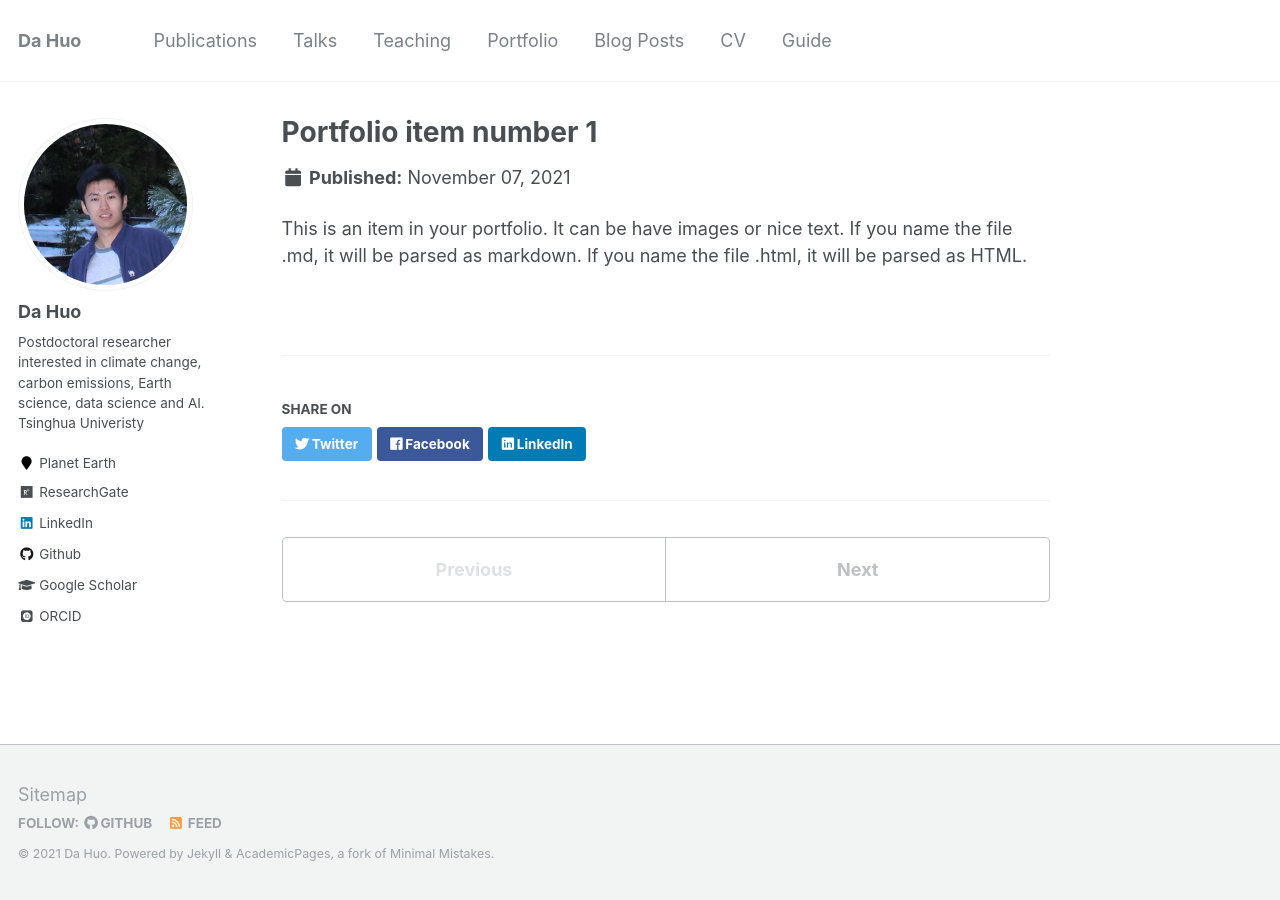
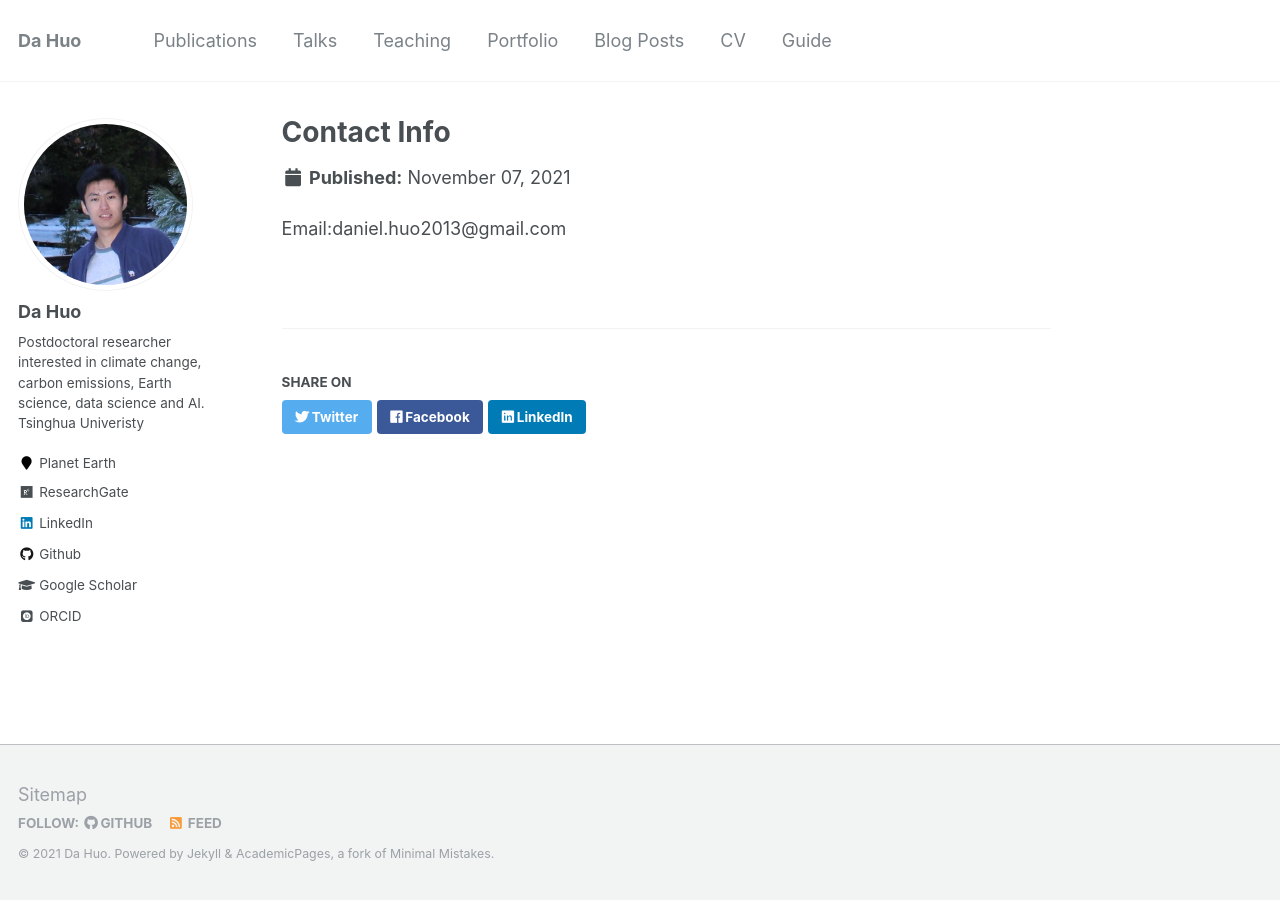
Before and after one commit to dh107/dh107.github.io, a Jekyll site: the page built from _portfolio/portfolio-1.md, in a window 1280 px wide. Built offline with Jekyll 4.4.1, drawn with Linux system fonts in a browser that asks for light colours; some web fonts are replaced.

Commit message:
academic template

```diff
--- a/_portfolio/portfolio-1.md
+++ b/_portfolio/portfolio-1.md
@@ -1,7 +1,7 @@
 ---
-title: "Portfolio item number 1"
-excerpt: "Short description of portfolio item number 1<br/><img src='/images/500x300.png'>"
+title: "Contact Info"
+excerpt: "daniel.huo2013@gmail.com<br/><img src='/images/profile.png'>"
 collection: portfolio
 ---
 
-This is an item in your portfolio. It can be have images or nice text. If you name the file .md, it will be parsed as markdown. If you name the file .html, it will be parsed as HTML.
+Email:daniel.huo2013@gmail.com
```
Also changed, not shown: _pages/about.md (+3 -1 lines), _portfolio/portfolio-2.html (deleted, +0 -7 lines).
